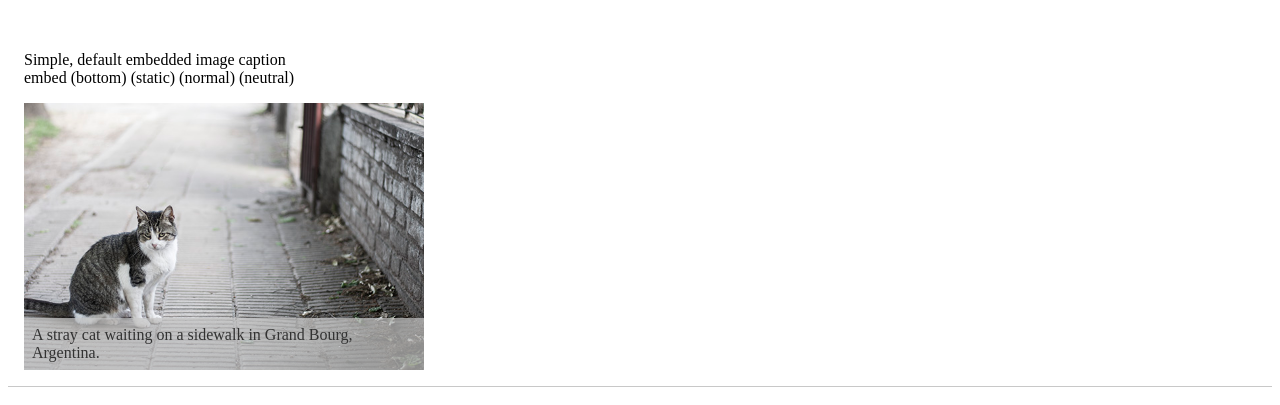
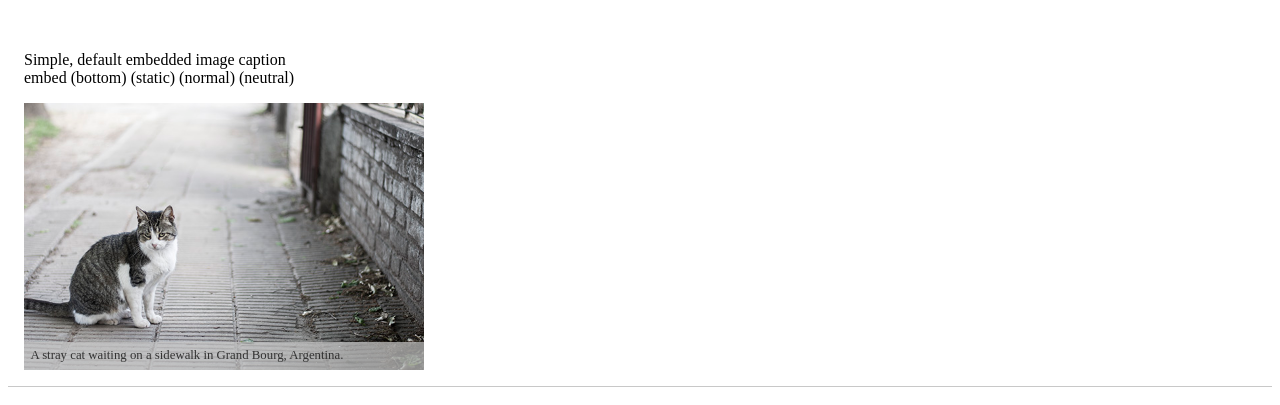
Before and after one commit to jbranchaud/captionss, a website: page index.html in a window 1280 px wide. Shown: the part 61-466 px from the top of the page. Drawn offline with Linux system fonts and the light colour scheme.

Commit message:
Updating the default font-size of the figcaptions to be a bit smaller. Later there will be an option for using a larger font-size with image captions.

```diff
--- a/captionss.css
+++ b/captionss.css
@@ -15,7 +15,7 @@ figure {
 	position: relative;
 	margin: 0em;
 	color: rgba(50,50,50,1.0);
-	font-size: 100%;
+	font-size: 0.8em;
 	background: white;
 }
 figure img {
```
